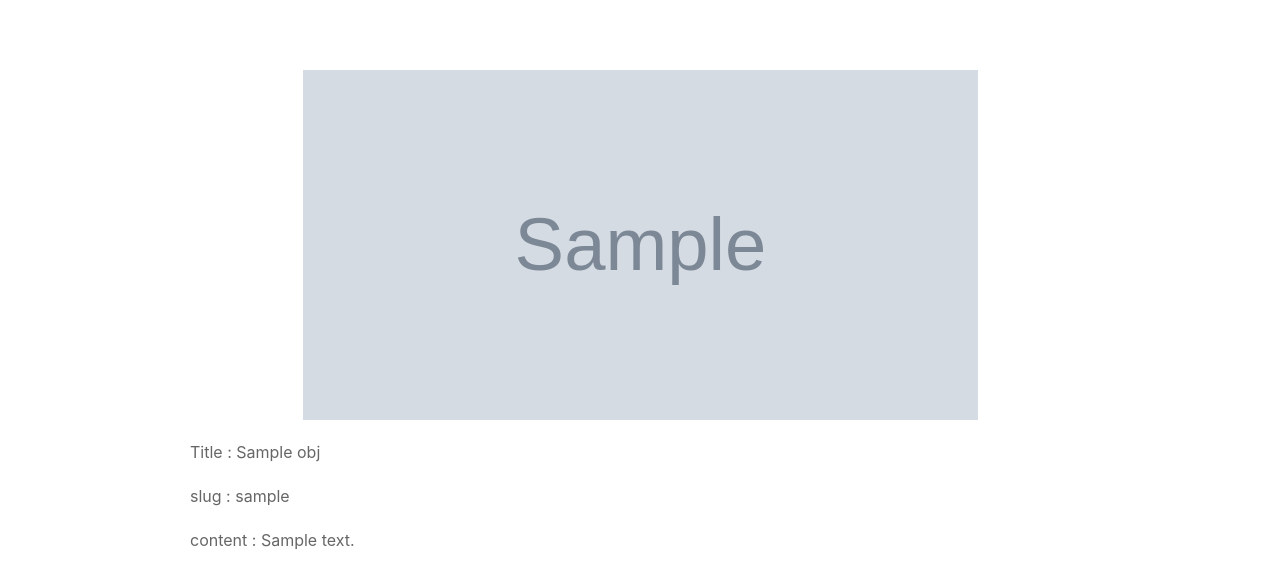
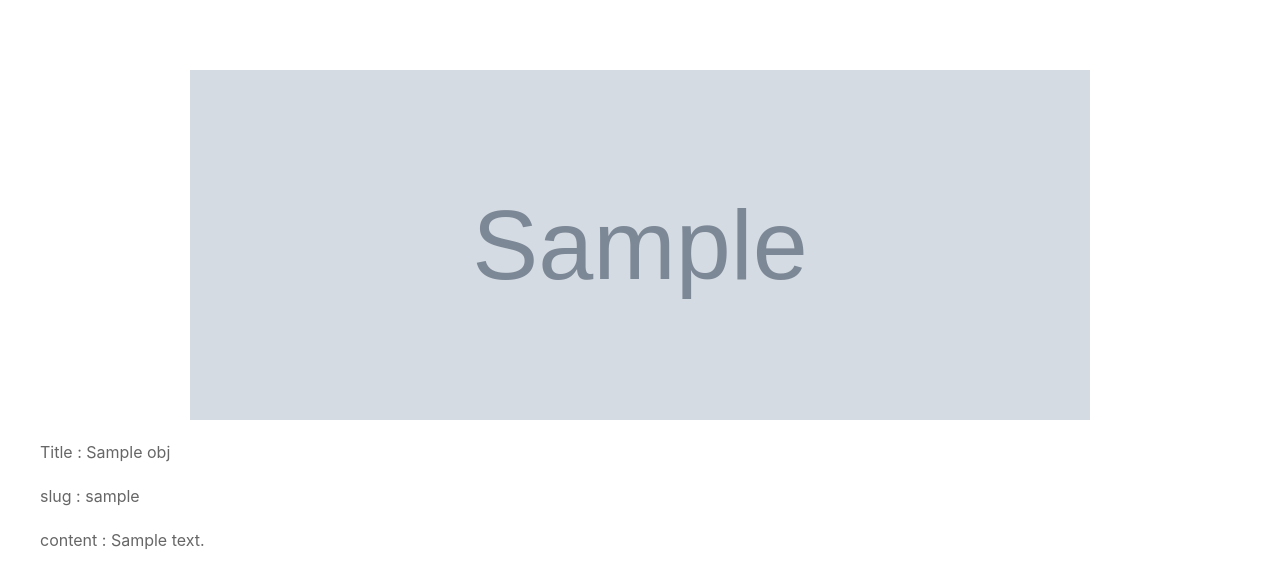
Before and after one commit to idrissunarya/codeque, a Django app: template templates/web/pages/navcat/explore_detail.html in a window 1280 px wide. Shown: the part 80-668 px from the top of the page. Run offline with Django 3.2, Linux system fonts and the light colour scheme; the template is opened without the code that fills it: most values are stand-ins (such as "Sample title", 1, 10 or a date in 2020); grey boxes marked "Sample" are stand-in pictures; data that the repository does not hold is empty; parts of the project's set-up code (start-up, migrations or seed data) failed here and were passed over.

Commit message:
edit page explore_details

```diff
--- a/templates/web/pages/navcat/explore_detail.html
+++ b/templates/web/pages/navcat/explore_detail.html
@@ -46,7 +46,7 @@
         {% include 'web/pages/navcat/partials/navbar.html' %}
     {% endblock navbar %}
 
-    <div class="uk-container uk-container-small">
+    <div class="uk-container uk-container-large">
         <div class="uk-margin-large-top">
         {% for obj in queryset %}
         <img src="/media/{{ obj.image }}" style="width: 75%; height: 350px; margin-left: auto; margin-right: auto; display: block; ">
```
Also changed, not shown: 1 other file.
